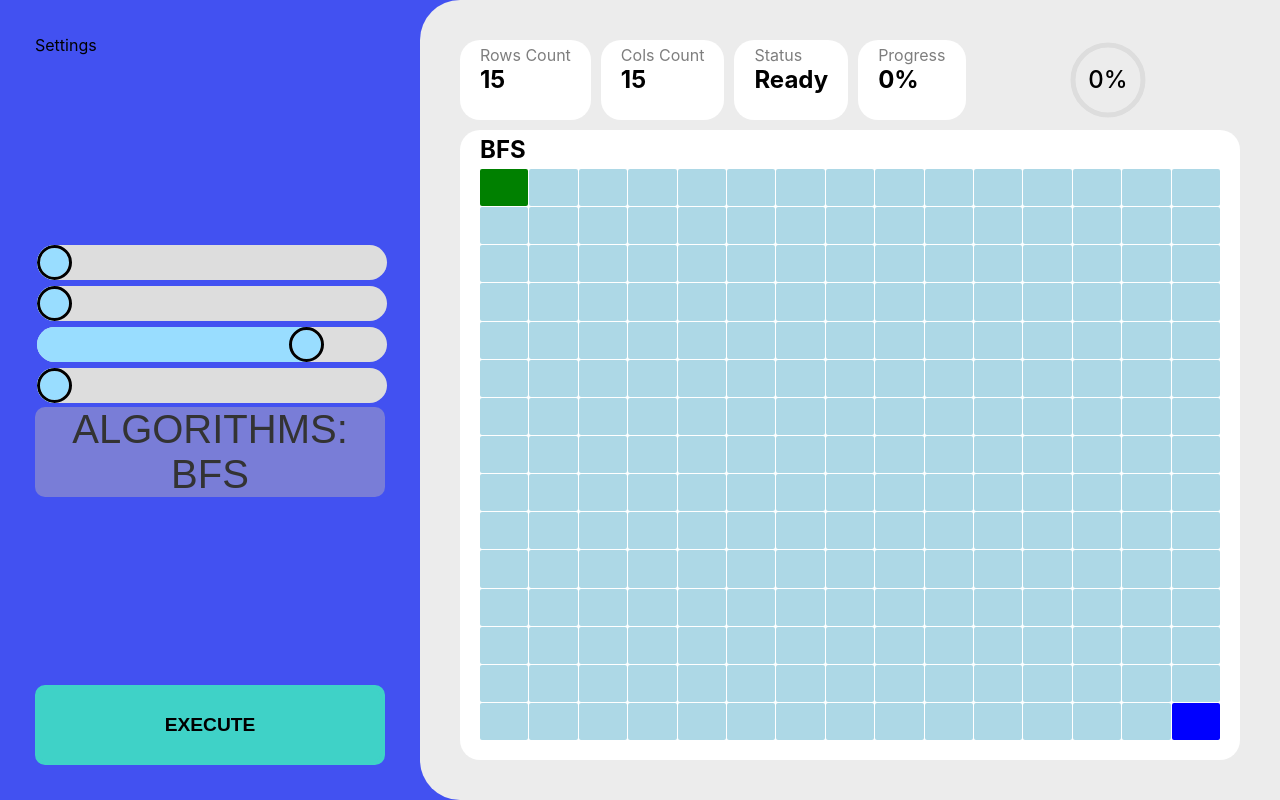
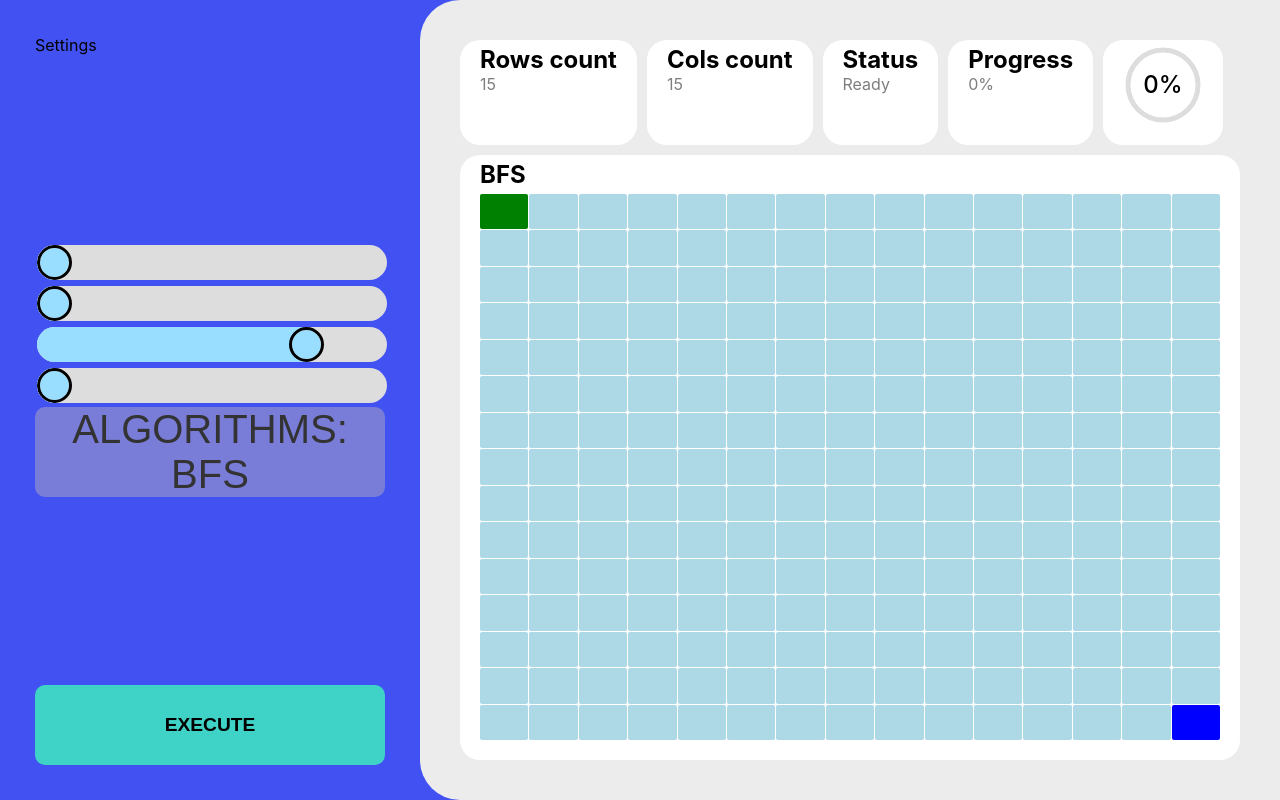
Before and after one commit to NenkoPakov/AlgorithmsVisualizer, a React (Create React App) app: page / in a window 1280 px wide. Built offline with nearby package versions, Linux system fonts and the light colour scheme.

Commit message:
Added analyticalCard component

```diff
--- /dev/null
+++ b/src/components/AnalyticalCard.tsx
@@ -0,0 +1,13 @@
+import React from 'react'
+import Card from './Card'
+import CircularProgressBar from './CircularProgressBar'
+
+function AnalyticalCard({progressInPercentages}:any) {
+  return (
+    <Card>
+        <CircularProgressBar progressInPercentages={progressInPercentages}/>
+    </Card>
+  )
+}
+
+export default AnalyticalCard
--- /dev/null
+++ b/src/components/BasicCard.tsx
@@ -0,0 +1,24 @@
+import React from 'react'
+import styled from 'styled-components'
+import Card from './Card';
+
+const Title = styled.h2`
+    margin:0;
+`;
+const Data = styled.h4`
+margin:0;
+font-weight:400;
+text-transform:capitalize;
+color:#7e7e7e;
+`;
+
+function BasicCard({title,data}:any) {
+  return (
+    <Card>
+        <Title>{title}</Title>
+        <Data>{data}</Data>
+    </Card>
+  )
+}
+
+export default BasicCard
--- a/src/components/BoardManager.tsx
+++ b/src/components/BoardManager.tsx
@@ -15,6 +15,8 @@ import { Algorithms } from '../services/common';
 import Card from './Card';
 import CardContainer from './CardContainer';
 import CircularProgressBar from './CircularProgressBar';
+import BasicCard from './BasicCard';
+import AnalyticalCard from './AnalyticalCard';
 
 const MainPage = styled.div`
   position:fixed;
@@ -351,9 +353,9 @@ function BoardManager() {
             </Settings>
             <BoardContainer>
                 <CardContainer>
-                    <Card title="Rows count" data={state.boardRows}></Card>
-                    <Card title="Cols count" data={state.boardCols}></Card>
-                    <Card title="Status" data={
+                    <BasicCard title="Rows count" data={state.boardRows}></BasicCard>
+                    <BasicCard title="Cols count" data={state.boardCols}></BasicCard>
+                    <BasicCard title="Status" data={
                         boardContext.isPaused
                             ? "Paused"
                             : boardContext.isInExecution
@@ -361,12 +363,12 @@ function BoardManager() {
                                 // : slowestBoardData.currentIteration > 0 && slowestBoardData.currentIteration < slowestBoardData.iterationsCount
                                 : "Ready"
                     } />
-                    {slowestBoardData.currentIteration > 0 && <Card title="Operations count" data={slowestBoardData.currentIteration} />}
+                    {slowestBoardData.currentIteration > 0 && <BasicCard title="Operations count" data={slowestBoardData.currentIteration} />}
                     {/* {slowestBoardData.currentIteration > 0 && */}
-                    <Card title="Progress" data={`${Math.round(100 / (slowestBoardData.iterationsCount / slowestBoardData.currentIteration))}%`}>
-                    </Card>
+                    <BasicCard title="Progress" data={`${Math.round(100 / (slowestBoardData.iterationsCount / slowestBoardData.currentIteration))}%`}>
+                    </BasicCard>
                     {/* } */}
-                    <CircularProgressBar progressInPercentages={Math.round(100 / (slowestBoardData.iterationsCount / slowestBoardData.currentIteration))}></CircularProgressBar>
+                    <AnalyticalCard progressInPercentages={Math.round(100 / (slowestBoardData.iterationsCount / slowestBoardData.currentIteration))}></AnalyticalCard>
                 </CardContainer>
 
                 {Object.keys(boardContext.boards).map((key: string) =>
--- a/src/components/Card.tsx
+++ b/src/components/Card.tsx
@@ -11,29 +11,13 @@ flex-direction:column;
 background-color:white;
 padding:5px 20px 20px 20px;
 border-radius:20px;
-
-h2{
-margin:0;
-}
-
-h4{
-margin:0;
-font-weight:400;
-text-transform:capitalize;
-color:#7e7e7e;
-}
 `;
 
 
-export default function Card({ title, data }: any) {
+export default function Card({ children }: any) {
     return (
         <CardContainer>
-            <h4>
-                {title}
-            </h4>
-            <h2>
-                {data}
-            </h2>
-    </CardContainer>
+            {children}
+        </CardContainer>
     )
 }
```
